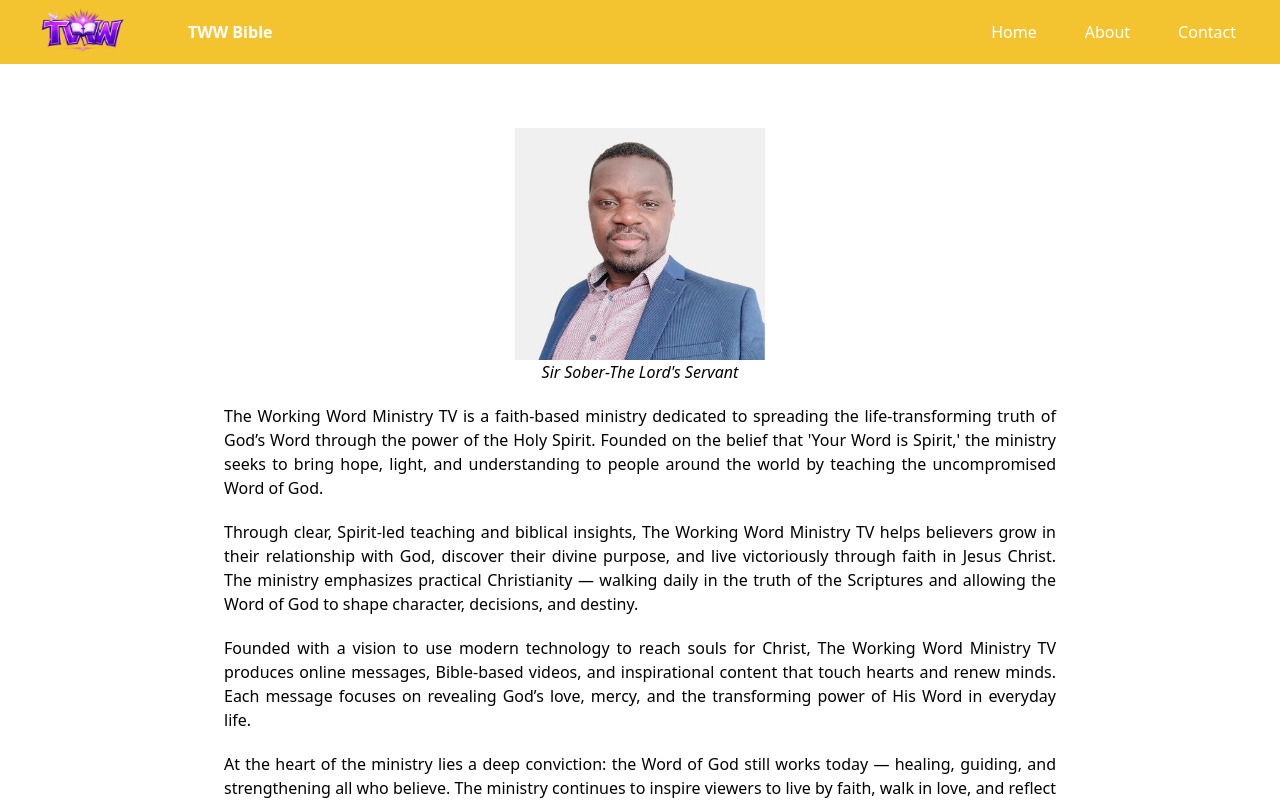
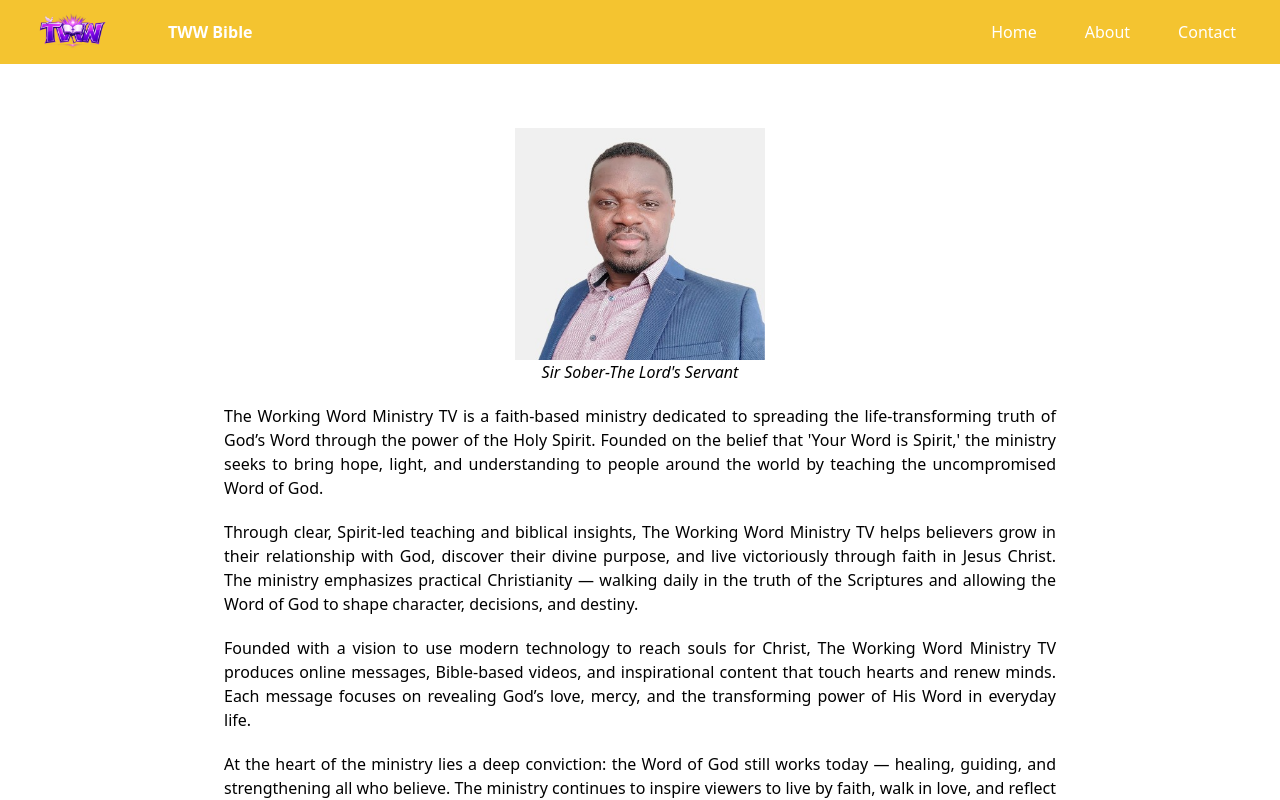
Before and after one commit to KingSober-lab/twwBible, a Next.js app: page /about in a window 1280 px wide. Shown: the top 800 px of the page. Built offline with nearby package versions, Linux system fonts and the light colour scheme; no server answers.

Commit message:
Fix logo size 2

```diff
--- a/app/_components/Navigation.js
+++ b/app/_components/Navigation.js
@@ -19,7 +19,7 @@ function Navigation() {
               <Image
                 alt="logo"
                 src="/logo.png"
-                width={100}
+                width={80}
                 height={50}
                 className=" sm:w-15 md:w-26 lg:w-30 h-auto"
                 placeholder="blur"
```
